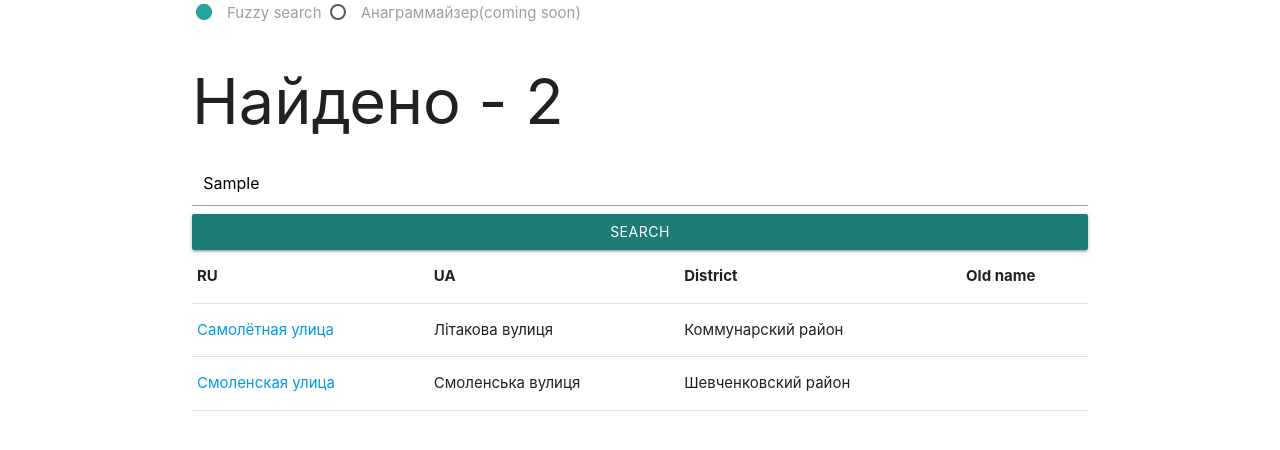
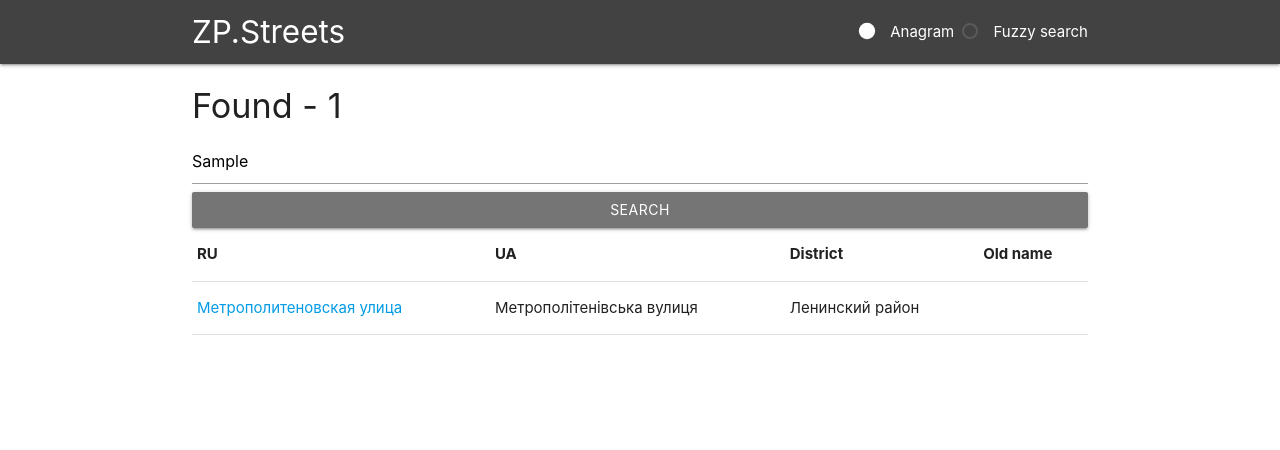
Before and after one commit to zagran/street-search, a plain HTML site: page index.html in a window 1280 px wide. Both pictures are taken after typing "Sample" into the empty fields and a click on the button "SEARCH". Drawn offline with nearby package versions, Linux system fonts and the light colour scheme.

Commit message:
Added header. added Anagram support.

```diff
--- a/index.html
+++ b/index.html
@@ -2,6 +2,7 @@
 <html lang="en">
 <head>
     <meta charset="UTF-8">
+    <meta name="viewport" content="width=device-width, initial-scale=1">
     <title>Anagramizer</title>
     <link rel="stylesheet" href="https://cdnjs.cloudflare.com/ajax/libs/materialize/1.0.0/css/materialize.min.css">
     <link rel="stylesheet" href="./style.css">
@@ -9,53 +10,87 @@
     <script src="https://cdnjs.cloudflare.com/ajax/libs/fuse.js/3.4.4/fuse.min.js"></script>
     <script src="https://cdn.jsdelivr.net/npm/vue/dist/vue.js"></script>
     <script src="./datasets/zp.js"></script>
+    <!-- Global site tag (gtag.js) - Google Analytics -->
+    <script async src="https://www.googletagmanager.com/gtag/js?id=UA-137018871-1"></script>
+    <script>
+      window.dataLayer = window.dataLayer || [];
+      function gtag(){dataLayer.push(arguments);}
+      gtag('js', new Date());
+
+      gtag('config', 'UA-137018871-1');
+    </script>
 
 </head>
 <body>
 <div id="app">
+    <nav>
+        <div class="nav-wrapper grey darken-3">
+            <div class="container">
+
+
+                <div class="row">
+                    <a href="#" class="brand-logo">ZP.Streets</a>
+                    <ul id="nav-mobile" class="right hide-on-med-and-down">
+                        <li>
+                            <label>
+                                <input class="white-text" type="radio" id="anagram" value="anagram" v-model="algorithm"
+                                       @change="clearSearch">
+                                <span class="white-text">Anagram</span>
+                            </label>
+                            <label>
+                                <input type="radio" id="fuzzy" value="fuzzy" v-model="algorithm" @change="clearSearch">
+                                <span class="white-text">Fuzzy search</span>
+                            </label>
+                        </li>
+                    </ul>
+                </div>
+            </div>
+        </div>
+    </nav>
 
     <div class="container">
 
 
         <div class="row">
-            <!--search algorithm selection-->
-            <label>
-                <input type="radio" id="fuzzy" value="fuzzy" v-model="algorithm">
-                <span>Fuzzy search</span>
-            </label>
-            <label>
-                <input type="radio" id="anagram" value="anagram" v-model="algorithm">
-                <span>Анаграммайзер(coming soon)</span>
-            </label>
-            <!--end search algorithm selection-->
-            <h1>{{message}}</h1>
 
-            <input class="col s12" value="" v-model="input" @input="search">
+            <h4>{{message}}</h4>
+
+            <input class="col s12" value="" v-model="input" @input="search" type="text">
 
 
-            <button class="btn waves-effect waves-light col s12" @click="search">Search</button>
-
+            <button class="btn waves-effect waves-light col s12 grey darken-1" @click="search">Search</button>
+            <br>
             <table v-if="results && results.length>0">
                 <thead>
                 <tr>
                     <th>RU</th>
-                    <th>UA</th>
+                    <th class="hide-on-med-and-down">UA</th>
                     <th>District</th>
-                    <th>Old name</th>
+                    <th class="hide-on-med-and-down">Old name</th>
                 </tr>
                 </thead>
 
                 <tbody>
                 <tr v-for="street in results">
-                    <td :title='street.score'><a :href='"https://maps.google.com/?q=Запорожье, "+street.ru'
-                                                 target="_blank">{{street.ru}}</a></td>
-                    <td>{{street.ua}}</td>
+                    <td :title='street.score ? street.score : street.ru'><a
+                            :href='"https://maps.google.com/?q=Запорожье, "+street.ru'
+                            target="_blank">{{street.ru}}</a></td>
+                    <td class="hide-on-med-and-down">{{street.ua}}</td>
                     <td>{{street.district}}</td>
-                    <td>{{street.old}}</td>
+                    <td class="hide-on-med-and-down">{{street.old}}</td>
                 </tr>
                 </tbody>
             </table>
-            <h1 v-else-if="results !== null">Нет совпадений :(</h1>
+            <template v-else-if="results !== null">
+                <div class="row">
+                    <div class="col s12" style="text-align: center;">
+                        <h5 class="col s12">No matches :(</h5>
+                    </div>
+                    <div class="col s12 grey-text lighten-1" style="text-align: center;">
+                        *used {{algorithm}}
+                    </div>
+                </div>
+            </template>
         </div>
     </div>
 </div>
@@ -74,18 +109,41 @@
     }
     return text;
   };
-
-  var app = new Vue({
+  const INITIAL_MESSAGE = 'Type letters...';
+  const EMPTY_INPUT_MESSAGE = 'Type letters... at least one';
+  new Vue({
     el: '#app',
     data: {
-      message: 'Введите буквы для поиска',
-      algorithm: 'fuzzy',
+      message: INITIAL_MESSAGE,
+      algorithm: 'anagram',
       input: '',
       streets: streets,
-      results: null,
+      results: null
+    },
+    created: function () {
+      if (localStorage.algorithm) {
+        this.algorithm = localStorage.algorithm;
+      }
     },
     methods: {
+      clearSearch: function () {
+        localStorage.algorithm = this.algorithm;
+        if (this.input) {
+          this.search();
+        }
+        else {
+          this.message = INITIAL_MESSAGE;
+          this.results = null;
+        }
+
+      },
       search: function () {
+        if (!this.input) {
+          this.message = EMPTY_INPUT_MESSAGE;
+          this.results = null;
+          return;
+        }
+        gtag('event', 'search', {'input': this.input});
         if (this.algorithm == 'fuzzy') {
           var options = {
             shouldSort: true,
@@ -103,14 +161,39 @@
           };
           var fuse = new Fuse(streets, options); // "list" is the item array
           var results = fuse.search(transliterate(this.input, true));
-          this.message = `Найдено - ${results.length}`
+          this.message = `Found - ${results.length}`
           this.results = results.map((res) => {
             res.item.score = res.score;
             return res.item
           });
         } else {
-          //TODO
-          this.results = [];
+          let results = JSON.parse(JSON.stringify(streets));
+          let input = transliterate(this.input.toLowerCase(), true).replace(/й/g, 'и');
+          results = results.map(one => {
+            one.search = one.ru.toLowerCase();
+            one.search = one.search.replace(' улица', '');
+            one.search = one.search.replace(' переулок', '');
+            one.search = one.search.replace(' площадь', '');
+            one.search = one.search.replace(' шоссе', '');
+            one.search = one.search.replace(' проспект', '');
+            one.search = one.search.replace(/й/g, 'и');
+            return one;
+          });
+          for (let i = 0; i < input.length; i++) {
+            results = results.filter(oneStreet => {
+              if (oneStreet.search.indexOf(input[i]) >= 0) {
+                return true;
+              }
+              else {
+                return false;
+              }
+            }).map(oneStreet => {
+              oneStreet.search = oneStreet.search.replace(input[i], '');
+              return oneStreet;
+            });
+          }
+          this.message = `Found - ${results.length}`
+          this.results = results;
         }
 
       },
--- a/style.css
+++ b/style.css
@@ -1,3 +1,5 @@
-nav {
-    background-color: cornflowerblue;
+
+nav input[type="radio"]:checked+span:after {
+    background-color: #fff;
+    border: #fff;
 }
```
Also changed, not shown: 1 other file.
